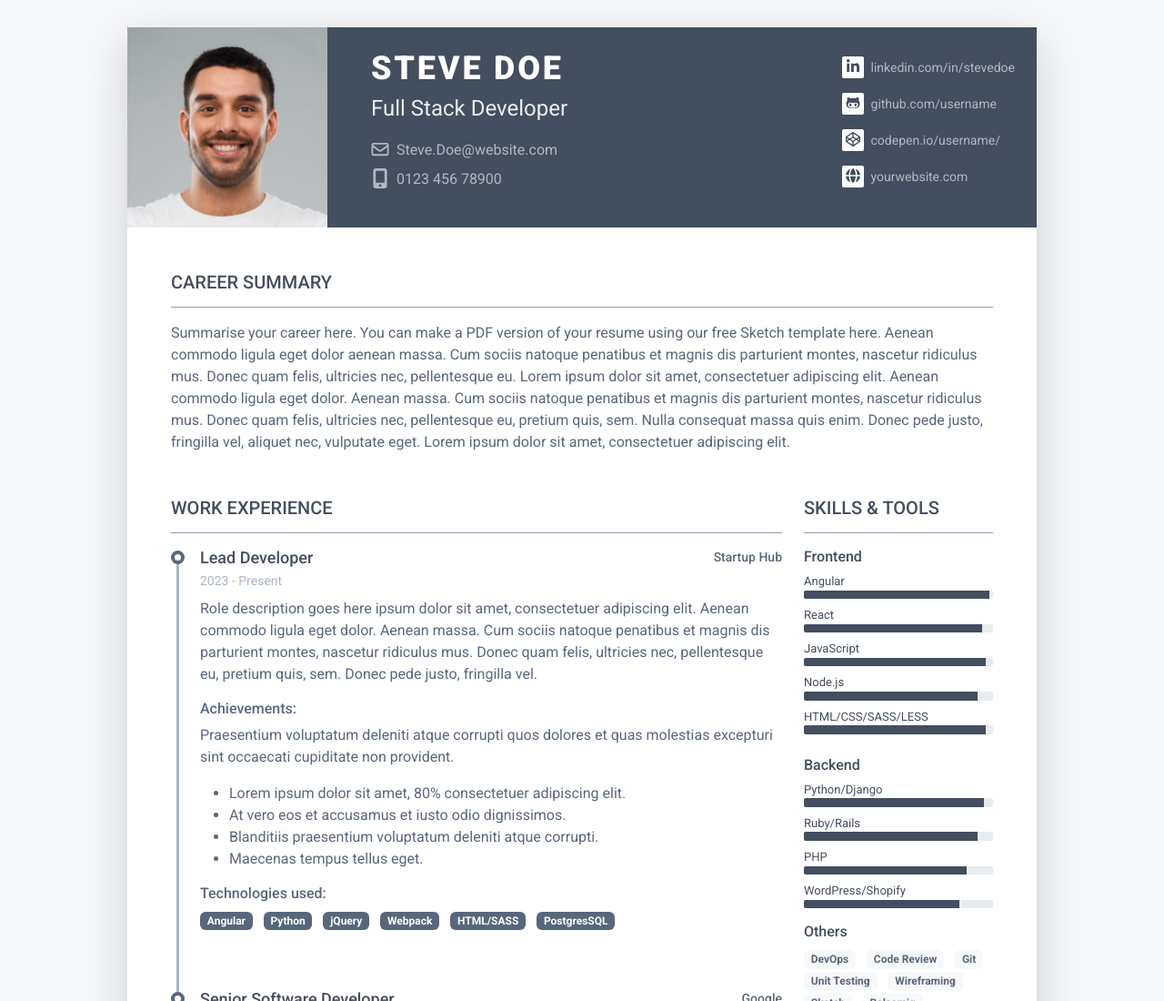
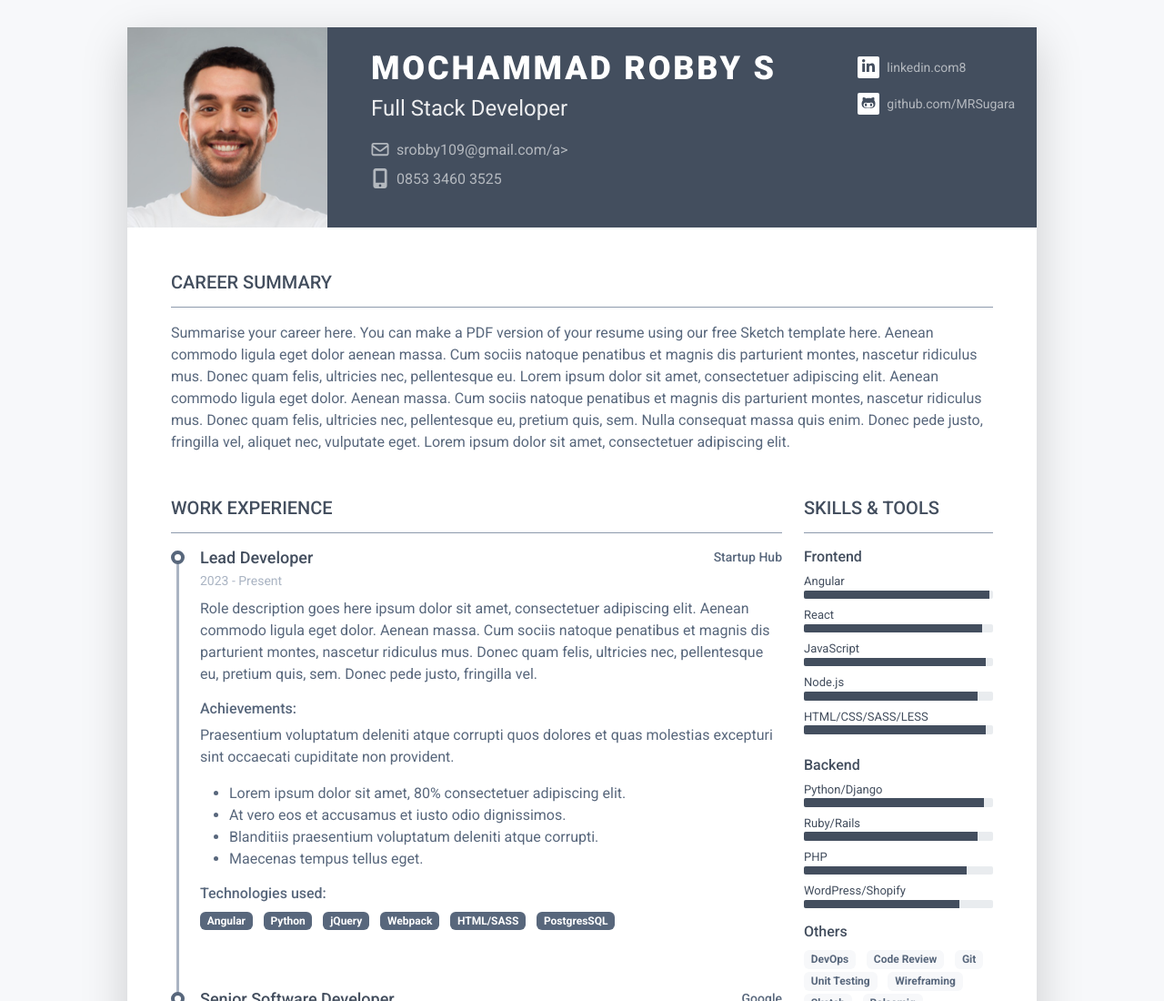
Before and after one commit to MRSugara/tugas2-fswd-arkatama, a plain HTML site: page index.html in a window 1280 px wide. Shown: the top 1100 px of the page at 91% size. Drawn offline with Linux system fonts and the light colour scheme.

Commit message:
Update index.html

```diff
--- a/index.html
+++ b/index.html
@@ -35,19 +35,17 @@
 				    <div class="col">
 					    <div class="row p-4 justify-content-center justify-content-md-between">
 						    <div class="primary-info col-auto">
-							    <h1 class="name mt-0 mb-1 text-white text-uppercase text-uppercase">Steve Doe</h1>
+							    <h1 class="name mt-0 mb-1 text-white text-uppercase text-uppercase">Mochammad Robby S</h1>
 							    <div class="title mb-3">Full Stack Developer</div>
 							    <ul class="list-unstyled">
-								    <li class="mb-2"><a class="text-link" href="#"><i class="far fa-envelope fa-fw me-2" data-fa-transform="grow-3"></i>Steve.Doe@website.com</a></li>
-								    <li><a class="text-link" href="#"><i class="fas fa-mobile-alt fa-fw me-2" data-fa-transform="grow-6"></i>0123 456 78900</a></li>
+								    <li class="mb-2"><a class="text-link" href="#"><i class="far fa-envelope fa-fw me-2" data-fa-transform="grow-3"></i>srobby109@gmail.com/a></li>
+								    <li><a class="text-link" href="#"><i class="fas fa-mobile-alt fa-fw me-2" data-fa-transform="grow-6"></i>0853 3460 3525</a></li>
 							    </ul>
 						    </div><!--//primary-info-->
 						    <div class="secondary-info col-auto mt-2">
 							    <ul class="resume-social list-unstyled">
-					                <li class="mb-3"><a class="text-link" href="#"><span class="fa-container text-center me-2"><i class="fab fa-linkedin-in fa-fw"></i></span>linkedin.com/in/stevedoe</a></li>
-					                <li class="mb-3"><a class="text-link" href="#"><span class="fa-container text-center me-2"><i class="fab fa-github-alt fa-fw"></i></span>github.com/username</a></li>
-					                <li class="mb-3"><a class="text-link" href="#"><span class="fa-container text-center me-2"><i class="fab fa-codepen fa-fw"></i></span>codepen.io/username/</a></li>
-					                <li><a class="text-link" href="#"><span class="fa-container text-center me-2"><i class="fas fa-globe"></i></span>yourwebsite.com</a></li>
+					                <li class="mb-3"><a class="text-link" href="#"><span class="fa-container text-center me-2"><i class="fab fa-linkedin-in fa-fw"></i></span>linkedin.com8</a></li>
+					                <li class="mb-3"><a class="text-link" href="#"><span class="fa-container text-center me-2"><i class="fab fa-github-alt fa-fw"></i></span>github.com/MRSugara</a></li>
 							    </ul>
 						    </div><!--//secondary-info-->
 					    </div><!--//row-->
```
